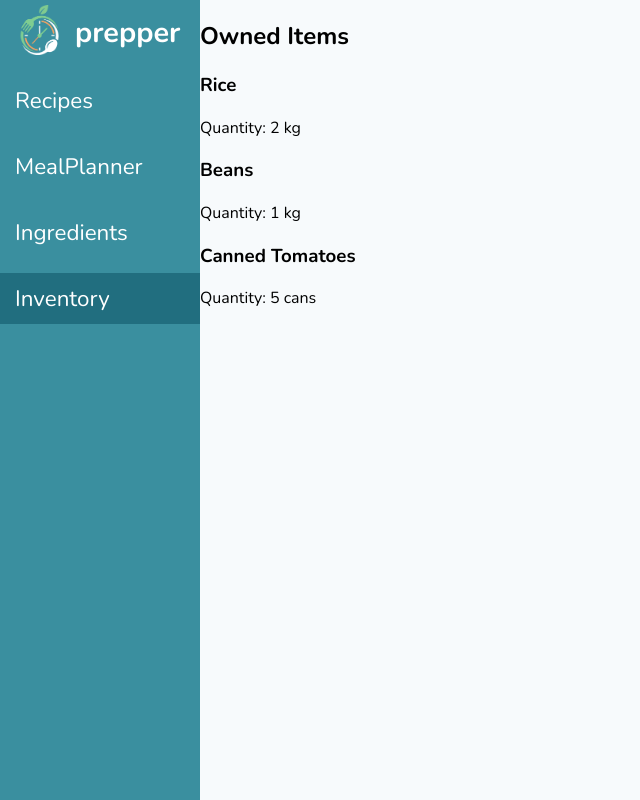
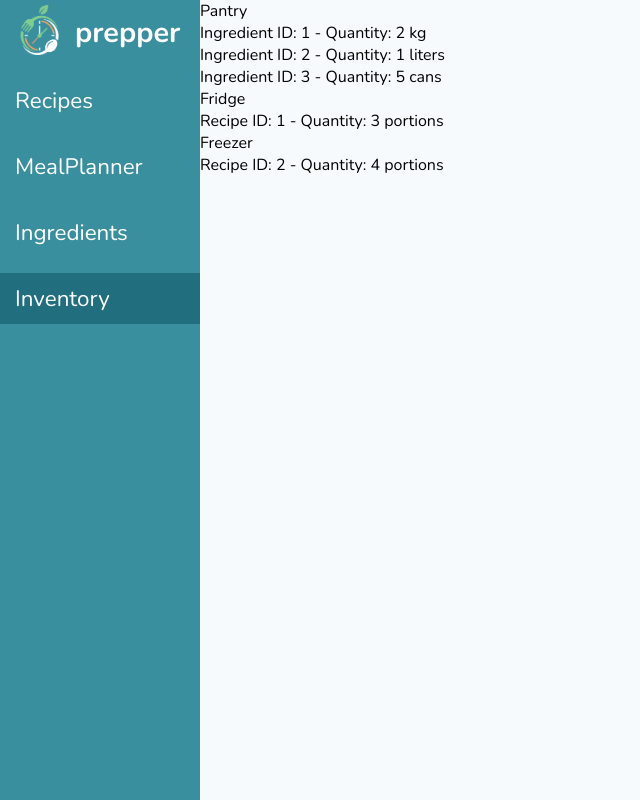
Before and after one commit to Samitho456/prepper-frontend, a Vue app: page /Inventory in a window 1280 px wide. Shown: the whole page, without its empty margins (0-640 px from the left). Built offline with nearby package versions, Linux system fonts and the light colour scheme; the HTML template or start-up script is replaced by a standard one.

Commit message:
Predefined Data

```diff
--- a/src/views/InventoryView.vue
+++ b/src/views/InventoryView.vue
@@ -1,19 +1,111 @@
 <script setup>
-const Inventory = [
-  { id: 1, name: 'Rice', quantity: '2 kg' },
-  { id: 2, name: 'Beans', quantity: '1 kg' },
-  { id: 3, name: 'Canned Tomatoes', quantity: '5 cans' },
-]
+import { ref, onMounted } from 'vue'
+
+const locations = ref([
+  {
+    id: 1,
+    name: 'Pantry',
+    user_id: 1,
+  },
+  {
+    id: 2,
+    name: 'Fridge',
+    user_id: 1,
+  },
+  {
+    id: 3,
+    name: 'Freezer',
+    user_id: 1,
+  },
+])
+
+const Inventory = ref([
+  {
+    id: 1,
+    quantity: 2,
+    base_unit: 'kg',
+    user_id: 1,
+    ingredient_id: 1,
+    recipe_id: null,
+    location_id: 1,
+  },
+  {
+    id: 2,
+    quantity: 1,
+    base_unit: 'liters',
+    user_id: 1,
+    ingredient_id: 2,
+    recipe_id: null,
+    location_id: 1,
+  },
+  {
+    id: 3,
+    quantity: 5,
+    base_unit: 'cans',
+    user_id: 1,
+    ingredient_id: 3,
+    recipe_id: null,
+    location_id: 1,
+  },
+  {
+    id: 4,
+    quantity: 3,
+    base_unit: 'portions',
+    user_id: 1,
+    ingredient_id: null,
+    recipe_id: 1,
+    location_id: 2,
+  },
+  {
+    id: 5,
+    quantity: 4,
+    base_unit: 'portions',
+    user_id: 1,
+    ingredient_id: null,
+    recipe_id: 2,
+    location_id: 3,
+  },
+])
+
+function fetchInventory() {
+  // Placeholder for future data fetching logic
+  console.log('Fetching inventory data...')
+}
+
+function fetchLocations() {
+  // Placeholder for future data fetching logic
+  console.log('Fetching locations data...')
+}
+
+function fetchRecipes() {
+  // Placeholder for future data fetching logic
+  console.log('Fetching recipes data...')
+}
+
+function fetchIngredients() {
+  // Placeholder for future data fetching logic
+  console.log('Fetching ingredients data...')
+}
+
+onMounted(() => {
+  fetchInventory()
+  fetchLocations()
+  fetchRecipes()
+  fetchIngredients()
+})
 </script>
 
 <template>
   <section>
-    <h2>Owned Items</h2>
-    <div v-for="item in Inventory" :key="item.id">
-      <h3>{{ item.name }}</h3>
-      <p>Quantity: {{ item.quantity }}</p>
+    <div v-for="location in locations" :key="location.id" class="border-b border-gray-300 py-2">
+      <div>{{ location.name }}</div>
+      <div v-for="item in Inventory.filter((i) => i.location_id === location.id)" :key="item.id">
+        <div>
+          <span v-if="item.ingredient_id">Ingredient ID: {{ item.ingredient_id }}</span>
+          <span v-else>Recipe ID: {{ item.recipe_id }}</span>
+          - Quantity: {{ item.quantity }} {{ item.base_unit }}
+        </div>
+      </div>
     </div>
   </section>
 </template>
-
-<style scoped></style>
```
